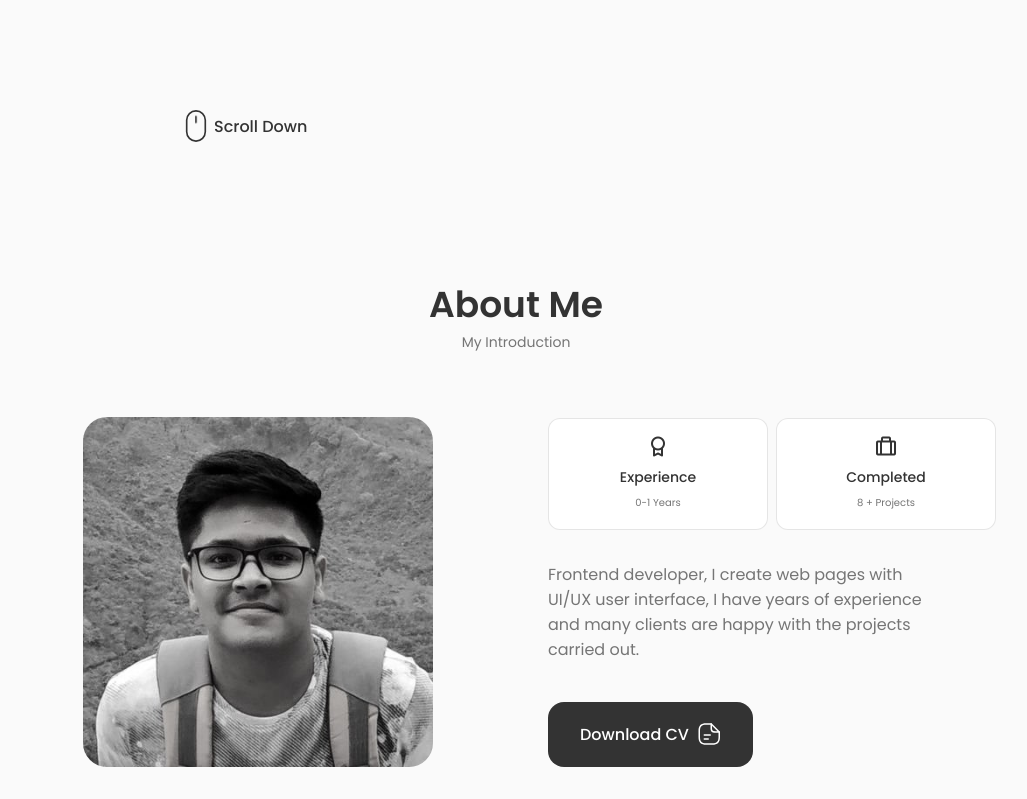
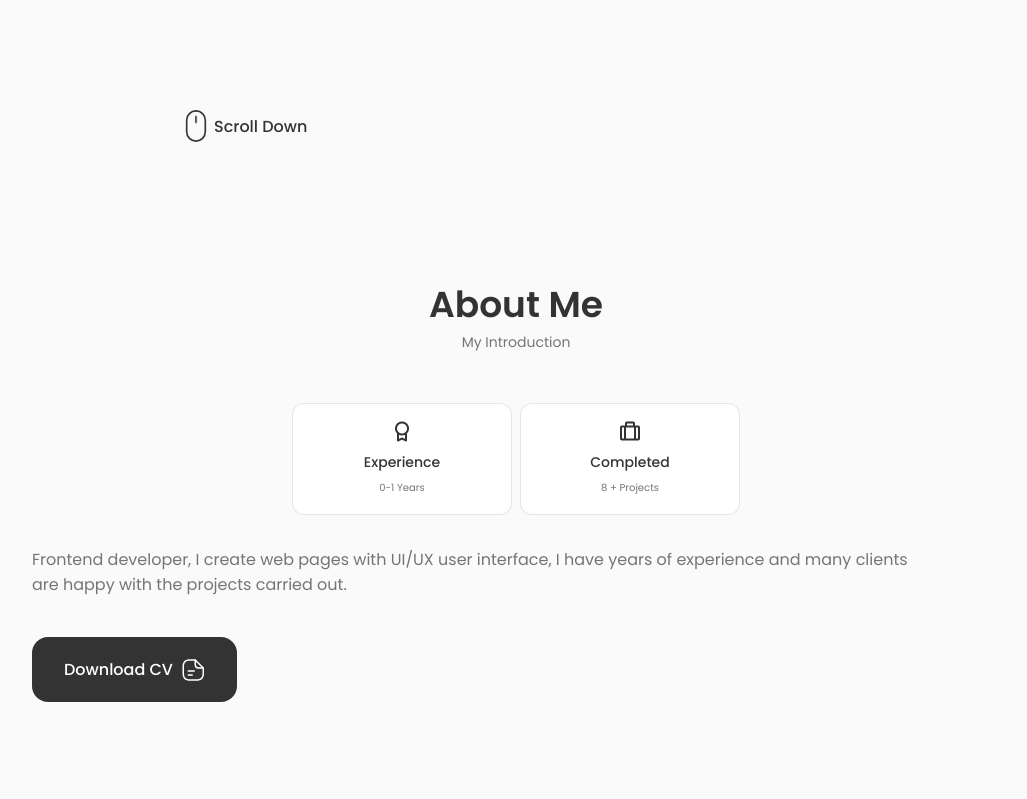
Before and after one commit to pranavgoel29/My-Portfolio, a React (Create React App) app: page / in a window 1280 px wide. Shown: the part 486-1285 px from the top of the page, without its empty margins (124-1151 px from the left). After the commit the page ends 1220 px from the top, so only its background shows below. Built offline with nearby package versions, Linux system fonts and the light colour scheme.

Commit message:
removed image from about me section as it felt repetitive

```diff
--- a/src/components/about/About.jsx
+++ b/src/components/about/About.jsx
@@ -11,7 +11,7 @@ function About() {
         <span className="section__subtitle">My Introduction</span>
 
         <div className="about__container container grid">
-            <img src={AboutImg} alt="" className="about__img" />
+            {/* <img src={AboutImg} alt="" className="about__img" /> */}
 
             <div className="about__data">
                 <Info />
--- a/src/components/about/about.css
+++ b/src/components/about/about.css
@@ -1,7 +1,11 @@
 .about__container {
-    grid-template-columns: repeat(2,1fr);
+    grid-template-columns: 1fr;
     align-items: center;
     column-gap: 4rem;
+}
+
+.section__subtitle {
+    margin-bottom: 50px;
 }
 
 .about__img {
@@ -14,6 +18,7 @@
     grid-template-columns: repeat(2, 220px);
     gap: 0.5rem;
     margin-bottom: var(--mb-2);
+    justify-content: center;
 }
 
 .about__box {
```
